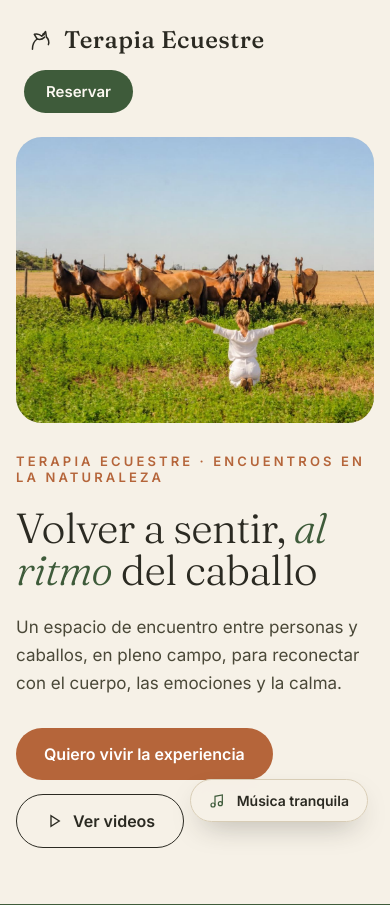
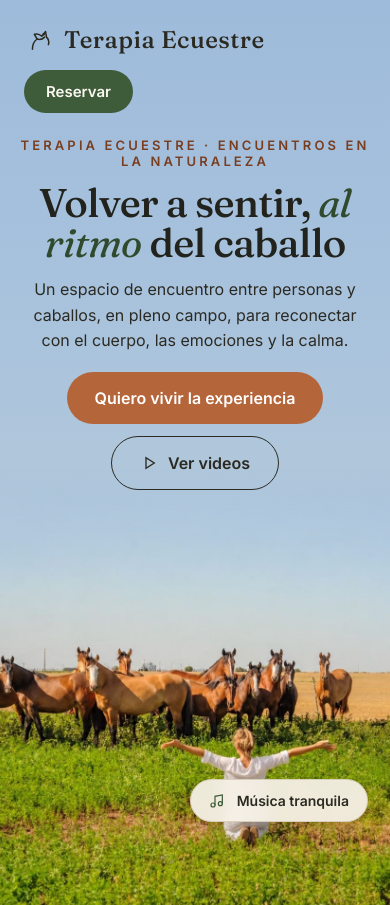
Before and after one commit to NicoTacon/terapia-ecuestre, a plain HTML site: page pradera.html in a window 390 px wide. Shown: the top 905 px of the page. Drawn offline with nearby package versions, Linux system fonts and the light colour scheme.

Commit message:
Portada: foto a pantalla completa, titulo en el cielo

```diff
--- a/pradera.html
+++ b/pradera.html
@@ -44,13 +44,15 @@ a{color:#3E5B3A}a:hover{color:#2B2A22}
 .btn{transition:transform .3s,background .3s,color .3s}
 .btn:hover{transform:translateY(-2px)}
 .hs{text-shadow:0 2px 22px rgba(0,0,0,.55),0 1px 3px rgba(0,0,0,.4)}
-.hero2{max-width:1240px;margin:0 auto;padding:8px 24px 72px;display:grid;grid-template-columns:minmax(0,1fr) minmax(0,1.15fr);gap:56px;align-items:center;min-height:calc(100vh - 100px);box-sizing:border-box}
-.hero2-txt{display:flex;flex-direction:column;gap:22px}
-.hero2-img{height:min(calc(100vh - 160px),760px);min-height:460px;border-radius:32px;overflow:hidden;background:#EFE7D6}
+.hero3{position:relative;display:flex;flex-direction:column;min-height:100vh;min-height:100svh;max-height:1100px;overflow:hidden;color:#2B2A22;background:linear-gradient(180deg,#9EBBDB 0%,#A9C3DD 35%,#B8CBD9 70%,#C0CBD1 100%)}
+.hero3 nav{position:relative;z-index:2;width:100%;box-sizing:border-box}
+.hero3-txt{position:relative;z-index:2;max-width:900px;margin:0 auto;padding:4px 24px 0;display:flex;flex-direction:column;align-items:center;text-align:center;gap:16px}
+.hero3-img{position:relative;flex:1 1 auto;min-height:48vh;margin-top:-40px}
+.hero3-img img{position:absolute;inset:0;width:100%;height:100%;object-fit:cover;object-position:60% 80%;display:block;-webkit-mask-image:linear-gradient(180deg,transparent 0%,#000 26%);mask-image:linear-gradient(180deg,transparent 0%,#000 26%)}
 @media (max-width:820px){
-.hero2{grid-template-columns:1fr;gap:30px;padding:0 16px 56px;min-height:0}
-.hero2-img{order:-1;height:auto;min-height:0;aspect-ratio:5/4;border-radius:26px}
-.hero2-img img{object-position:62% 72%!important}
+.hero3-txt{padding:0 18px;gap:14px}
+.hero3-img{min-height:52vh;margin-top:-24px}
+.hero3-img img{object-position:62% 96%}
 }
 .reel{scrollbar-width:none;cursor:grab;scroll-behavior:smooth;touch-action:pan-x pan-y;user-select:none;-webkit-user-select:none}
 .reel::-webkit-scrollbar{display:none}
@@ -163,7 +165,7 @@ a{color:#3E5B3A}a:hover{color:#2B2A22}
 </helmet>
 <div style="font-family: Inter, system-ui, sans-serif; color: #2B2A22; background: #F6F1E7; min-height: 100vh; overflow-x: hidden">
 
-<header style="background: #F6F1E7; color: #2B2A22">
+<header class="hero3">
 <nav style="max-width: 1240px; margin: 0 auto; padding: 24px 24px; display: flex; align-items: center; justify-content: space-between; gap: 16px; flex-wrap: wrap">
 <a href="#inicio" style="color: #2B2A22; text-decoration: none; display: flex; align-items: center; gap: 10px; font-family: Fraunces, serif; font-size: 24px; letter-spacing: .02em">
 <svg width="30" height="30" viewBox="0 0 32 32" fill="none" stroke="currentColor" stroke-width="1.6" stroke-linecap="round" stroke-linejoin="round" aria-hidden="true"><path d="M9 27c0-6 2-9 5-11l-3-5c3-1 6 0 8 2l4-5 1 6c2 2 3 5 2 8"></path><path d="M14 16c3 1 6 0 8-2"></path><circle cx="21" cy="11" r=".6"></circle></svg>
@@ -178,19 +180,17 @@ Terapia Ecuestre</a>
 </div>
 <a class="btn" href="#reservas" style="background: #3E5B3A; color: #FBF8F1; text-decoration: none; padding: 12px 22px; border-radius: 999px; font-weight: 600; font-size: 15px">Reservar</a>
 </nav>
-<div id="inicio" class="hero2">
-<div class="hero2-txt">
-<p class="fi1" style="margin: 0; text-transform: uppercase; letter-spacing: .24em; font-size: 13px; font-weight: 600; color: #B5653A">Terapia ecuestre · Encuentros en la naturaleza</p>
-<h1 class="fi2" style="margin: 0; font-family: Fraunces, serif; font-weight: 300; font-size: clamp(42px, 5.6vw, 84px); line-height: 1; letter-spacing: -.02em">Volver a sentir, <em style="font-style: italic; color: #3E5B3A">al ritmo</em> del caballo</h1>
-<p class="fi3" style="margin: 0; font-size: clamp(17px, 1.5vw, 20px); line-height: 1.65; max-width: 520px; color: #4A4838">Un espacio de encuentro entre personas y caballos, en pleno campo, para reconectar con el cuerpo, las emociones y la calma.</p>
-<div class="fi4" style="display: flex; gap: 14px; flex-wrap: wrap; padding-top: 8px">
+<div id="inicio" class="hero3-txt">
+<p class="fi1" style="margin: 0; text-transform: uppercase; letter-spacing: .24em; font-size: 13px; font-weight: 700; color: #7A3E1F">Terapia ecuestre · Encuentros en la naturaleza</p>
+<h1 class="fi2" style="margin: 0; font-family: Fraunces, serif; font-weight: 400; font-size: clamp(40px, 5.4vw, 80px); line-height: 1; letter-spacing: -.02em; color: #22231C">Volver a sentir, <em style="font-style: italic; color: #2F4A2C">al ritmo</em> del caballo</h1>
+<p class="fi3" style="margin: 0; font-size: clamp(16px, 1.4vw, 19px); line-height: 1.6; max-width: 620px; color: #2B2A22">Un espacio de encuentro entre personas y caballos, en pleno campo, para reconectar con el cuerpo, las emociones y la calma.</p>
+<div class="fi4" style="display: flex; gap: 12px; flex-wrap: wrap; justify-content: center; padding-top: 4px">
 <a class="btn" href="#reservas" style="background: #B5653A; color: #FFFFFF; text-decoration: none; padding: 16px 28px; border-radius: 999px; font-weight: 600">Quiero vivir la experiencia</a>
 <a class="btn" href="#videos" style="border: 1.5px solid #2B2A22; color: #2B2A22; text-decoration: none; padding: 16px 28px; border-radius: 999px; font-weight: 600; display: flex; align-items: center; gap: 10px">
 <svg width="18" height="18" viewBox="0 0 24 24" fill="none" stroke="currentColor" stroke-width="1.8" aria-hidden="true"><path d="M8 5v14l11-7z"></path></svg>Ver videos</a>
 </div>
 </div>
-<div class="hero2-img"><img class="kb" src="media/e7ca3bae0f6769284d4f928a6b3acb0d.jpg" alt="Mujer de blanco arrodillada en el campo, con los brazos abiertos frente a una manada de caballos" style="width: 100%; height: 100%; object-fit: cover; object-position: 72% 50%; display: block"></div>
-</div>
+<div class="hero3-img"><img src="media/e7ca3bae0f6769284d4f928a6b3acb0d.jpg" alt="Mujer de blanco arrodillada en el campo, con los brazos abiertos frente a una manada de caballos"></div>
 </header>
 
 <div style="background: #3E5B3A; color: #F1DFC0; overflow: hidden; padding: 18px 0; white-space: nowrap" aria-hidden="true">
```
